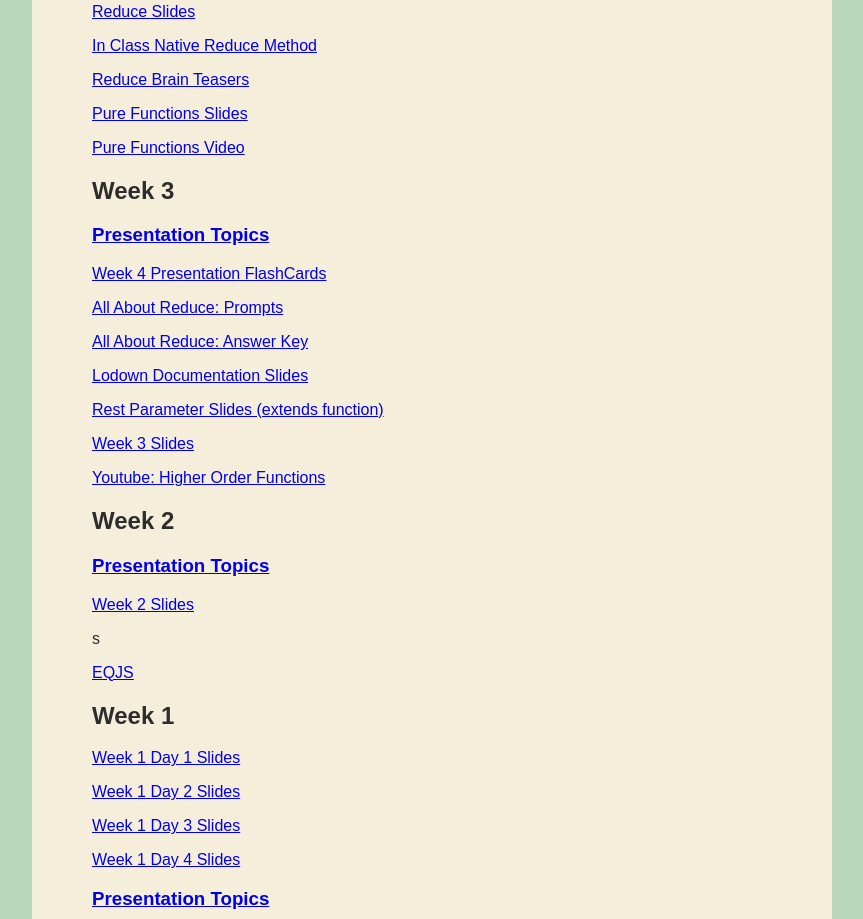
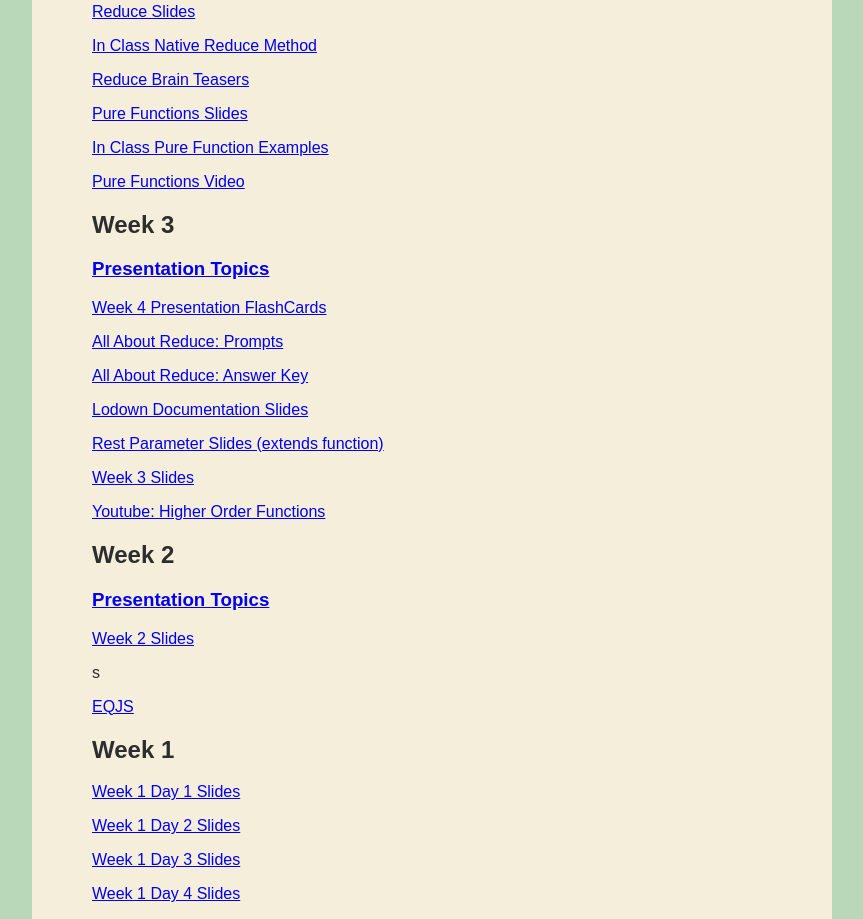
Before and after one commit to kchresfield/juliett.github.io, a plain HTML site: page helpfulLinks.html in a window 1280 px wide. Shown: the part 810-1729 px from the top of the page, without its empty margins (208-1071 px from the left). Drawn offline with Linux system fonts and the light colour scheme.

Commit message:
added pure function in class examples

```diff
--- a/helpfulLinks.html
+++ b/helpfulLinks.html
@@ -104,6 +104,7 @@
                         <a href="https://repl.it/@kchresfield/In-Class-Native-Reduce-Examples"><p>In Class Native Reduce Method</p></a>
                         <a href="https://repl.it/@kchresfield/Reduce"><p>Reduce Brain Teasers</p></a>
                         <a href="https://docs.google.com/presentation/d/1jmM-Ab2G0Rum0n3ji9bI73mi0dtDeOnL8zvmb3BkzsE/edit?usp=sharing"><p>Pure Functions Slides</p></a>
+                        <a href="https://repl.it/@kchresfield/In-Class-Pure-Function-Examples"><p>In Class Pure Function Examples</p></a>
                         <a href="https://www.youtube.com/watch?v=dZ41D6LDSBg"><p>Pure Functions Video</p></a>
                     <h2>Week 3</h2>
                         <a href="https://docs.google.com/document/d/1XdP_03113B6OiaTaKODbTgXSsAGQxxq8GNhQFtyqKx0/edit"><h3>Presentation Topics</h3></a>
```
